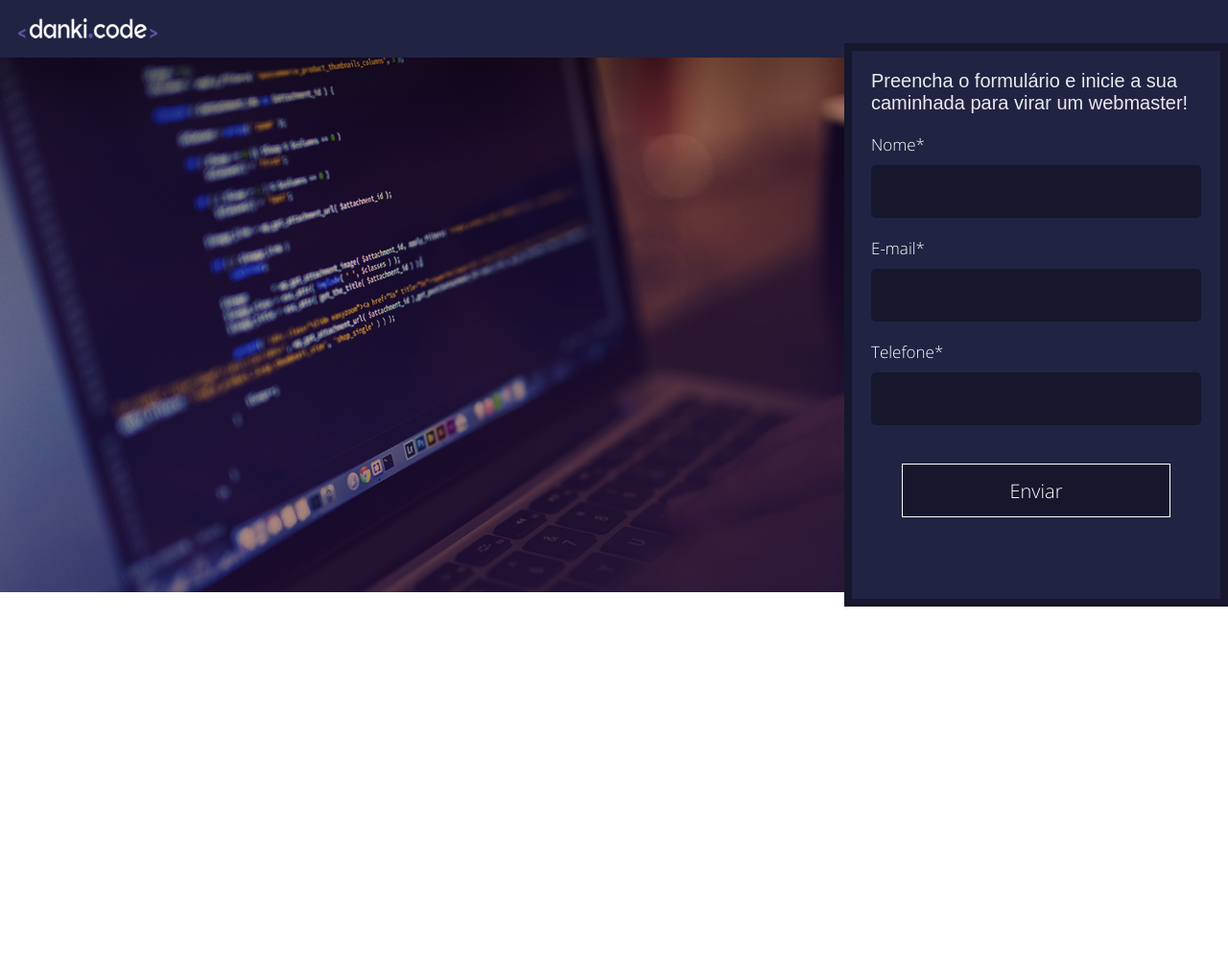
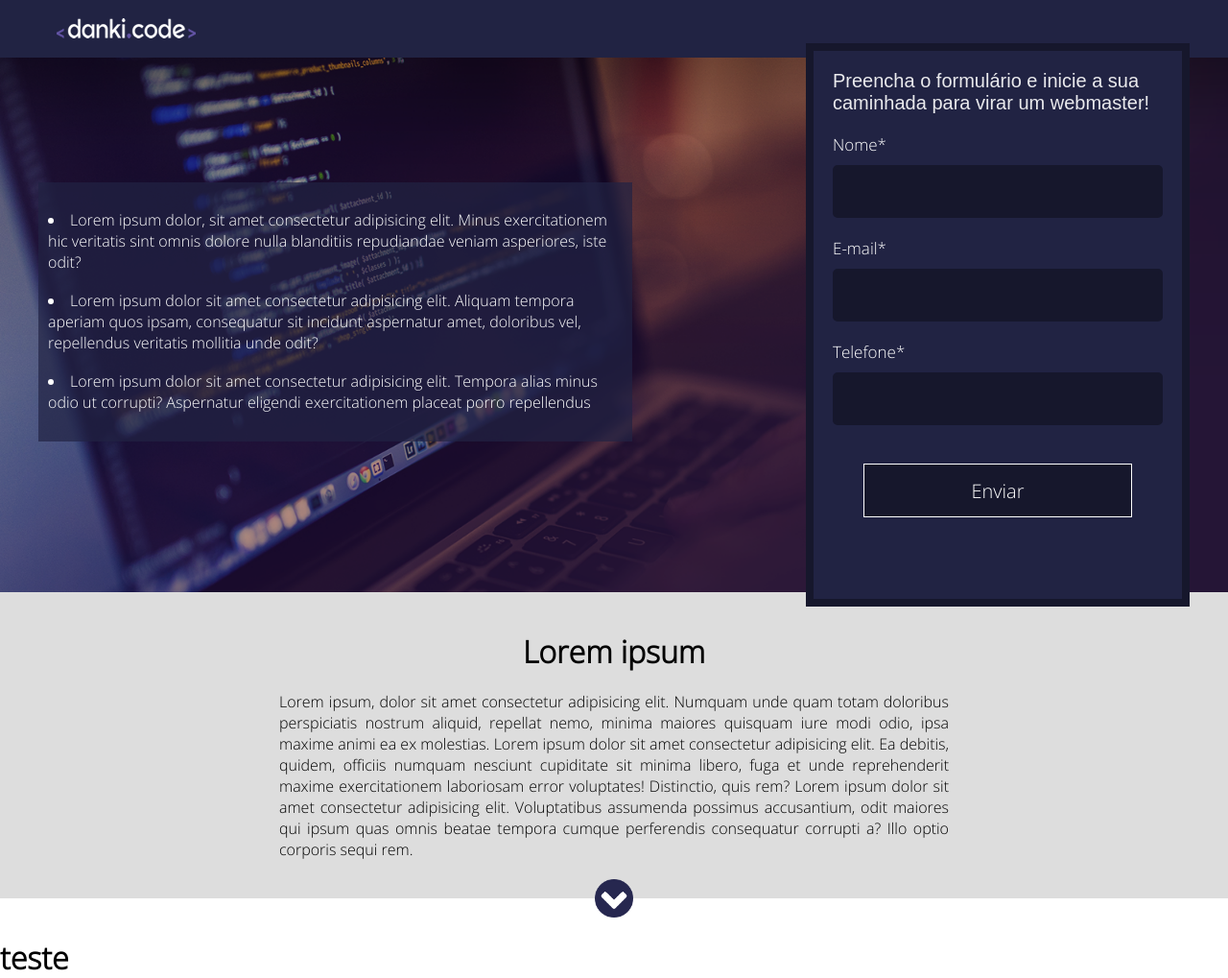
Before and after one commit to joaoeduardo2701/Danki-Code, a plain HTML site: page Projetos/Projeto #1/index.html in a window 1280 px wide. Shown: the whole page at 96% size. Before the commit the page ends 800 px from the top, so only its background shows below. Drawn offline with Linux system fonts and the light colour scheme.

Commit message:
Nova sessão criada

```diff
--- a/Projetos/Projeto #1/index.html
+++ b/Projetos/Projeto #1/index.html
@@ -1,5 +1,5 @@
 <!DOCTYPE html>
-<html lang="en">
+<html lang="pt-br">
 <head>
     <meta charset="UTF-8">
     <meta http-equiv="X-UA-Compatible" content="IE=edge">
@@ -13,9 +13,15 @@
             <img src="./imgs/logo.png" alt="logo" id="logo">
         </div>
     </header>
-
     <div class="container-banner">
         <div class="center">
+            <div class="container-list">
+                <ul>
+                    <li>Lorem ipsum dolor, sit amet consectetur adipisicing elit. Minus exercitationem hic veritatis sint omnis dolore nulla blanditiis repudiandae veniam asperiores, iste odit?</li>
+                    <li>Lorem ipsum dolor sit amet consectetur adipisicing elit. Aliquam tempora aperiam quos ipsam, consequatur sit incidunt aspernatur amet, doloribus vel, repellendus veritatis mollitia unde odit?</li>
+                    <li>Lorem ipsum dolor sit amet consectetur adipisicing elit. Tempora alias minus odio ut corrupti? Aspernatur eligendi exercitationem placeat porro repellendus</li>
+                </ul>
+            </div>
             <div class="form">
                 <h2>Preencha o formulário e inicie a sua caminhada para virar um webmaster!</h2>
                 <form>
@@ -39,5 +45,13 @@
             </div><!--form-->
         </div><!--center-->
     </div><!--container-banner-->
+    <div class="segundo-container">
+        <div class="center">
+            <h1>Lorem ipsum</h1>
+            <p>Lorem ipsum, dolor sit amet consectetur adipisicing elit. Numquam unde quam totam doloribus perspiciatis nostrum aliquid, repellat nemo, minima maiores quisquam iure modi odio, ipsa maxime animi ea ex molestias. Lorem ipsum dolor sit amet consectetur adipisicing elit. Ea debitis, quidem, officiis numquam nesciunt cupiditate sit minima libero, fuga et unde reprehenderit maxime exercitationem laboriosam error voluptates! Distinctio, quis rem? Lorem ipsum dolor sit amet consectetur adipisicing elit. Voluptatibus assumenda possimus accusantium, odit maiores qui ipsum quas omnis beatae tempora cumque perferendis consequatur corrupti a? Illo optio corporis sequi rem.</p>
+        </div><!--center-->
+    </div><!--segundo-container-->
+    <div class="arrow"></div>
+    <h1>teste</h1>
 </body>
 </html>
--- a/Projetos/Projeto #1/style.css
+++ b/Projetos/Projeto #1/style.css
@@ -22,7 +22,7 @@ header {
 }
 
 .center {
-    width: 1280px;
+    width: 1200px;
     margin: 0 auto;
 }
 
@@ -110,3 +110,46 @@ form input[type=submit]:hover {
 form input[type=submit]:placeholder {
     color: white;
 }
+
+.container-list {
+    width: 619px;
+    height: 270px;
+    background-color: rgba(33, 35, 67, 0.7);
+    float: left;
+    margin-top: 130px;
+    padding: 10px;
+}
+
+.container-list ul li {
+    color: white;
+    list-style-position: inside;
+    margin-top: 18px;
+}
+
+/* Segunda sessão do site */
+
+.segundo-container {
+    padding: 40px 0;
+    background-color: #ddd;
+    text-align: center;
+}
+
+.segundo-container h1 {
+    margin-bottom: 20px;
+
+}
+.segundo-container p {
+    text-align: justify;
+    width: 698px;
+    margin: auto;
+}
+
+.arrow {
+    width: 40px;
+    height: 40px;
+    background-image: url(./imgs/arrow.png);
+    background-size: 100% 100%;
+    position: relative;
+    top: -20px;
+    margin: 0 auto;
+}
```
